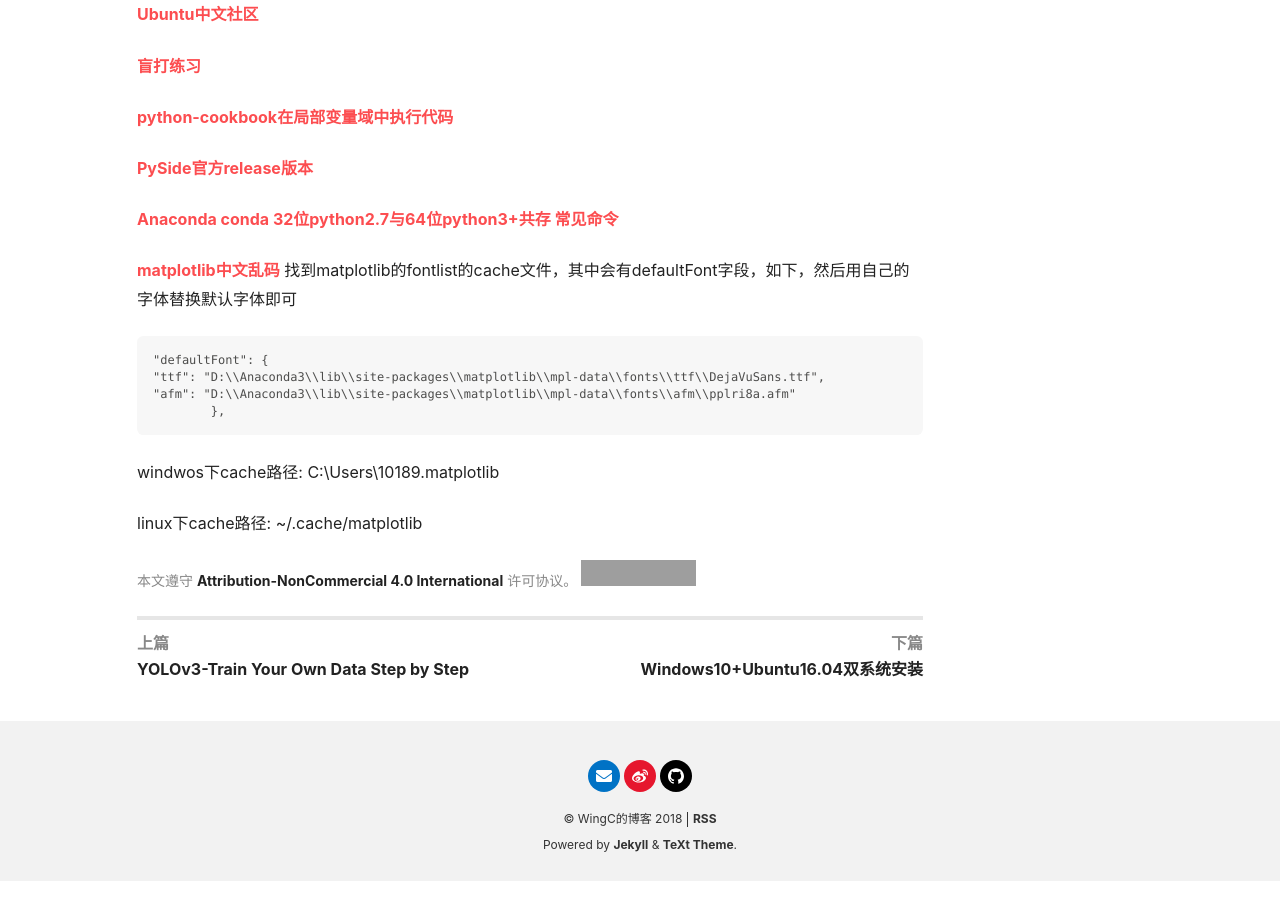
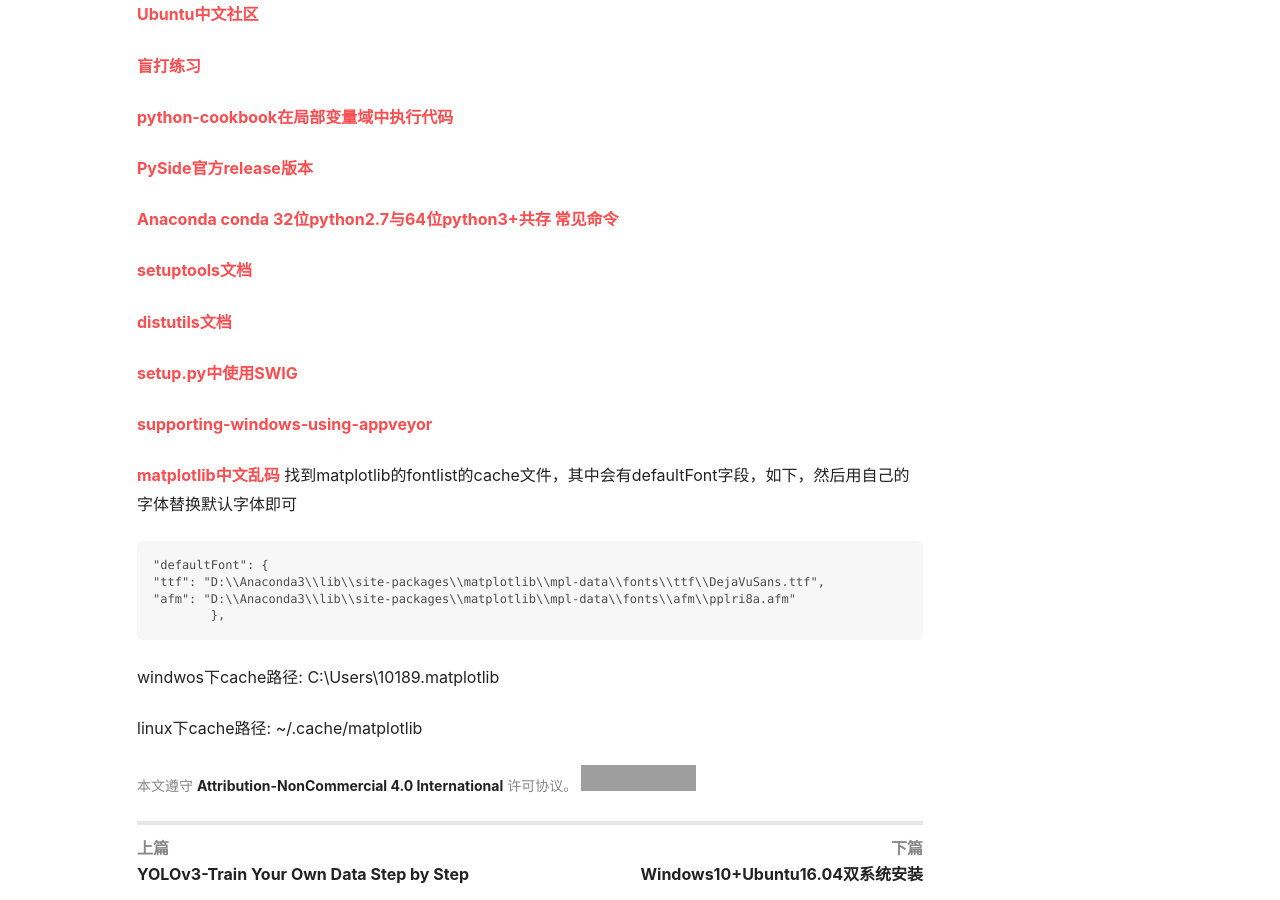
Before and after one commit to WingsGo/WingsGo.github.io, a Jekyll site: the page built from _posts/2018-10-29-memo.md, in a window 1280 px wide and 900 px high, scrolled down 683 px. Built offline with Jekyll 4.4.1, drawn with Linux system fonts in a browser that asks for light colours; nearby versions of some CDN libraries; comment, search, counter and statistics services are not loaded; grey boxes are pictures that could not be loaded.

Commit message:
add urls for pypi

```diff
--- a/_posts/2018-10-29-memo.md
+++ b/_posts/2018-10-29-memo.md
@@ -34,6 +34,14 @@ tags:
 
 [Anaconda conda 32位python2.7与64位python3+共存 常见命令](https://blog.csdn.net/qq_16234613/article/details/78161293)
 
+[setuptools文档](https://setuptools.readthedocs.io/en/latest/setuptools.html#including-data-files)
+
+[distutils文档](https://docs.python.org/3/distutils/sourcedist.html#manifest)
+
+[setup.py中使用SWIG](http://note.qidong.name/2018/03/swig-setup-py/)
+
+[supporting-windows-using-appveyor](https://packaging.python.org/guides/supporting-windows-using-appveyor/#appveyor-yml)
+
 [matplotlib中文乱码](https://www.zhihu.com/question/25404709/answer/309784195)
 找到matplotlib的fontlist的cache文件，其中会有defaultFont字段，如下，然后用自己的字体替换默认字体即可
 
```
